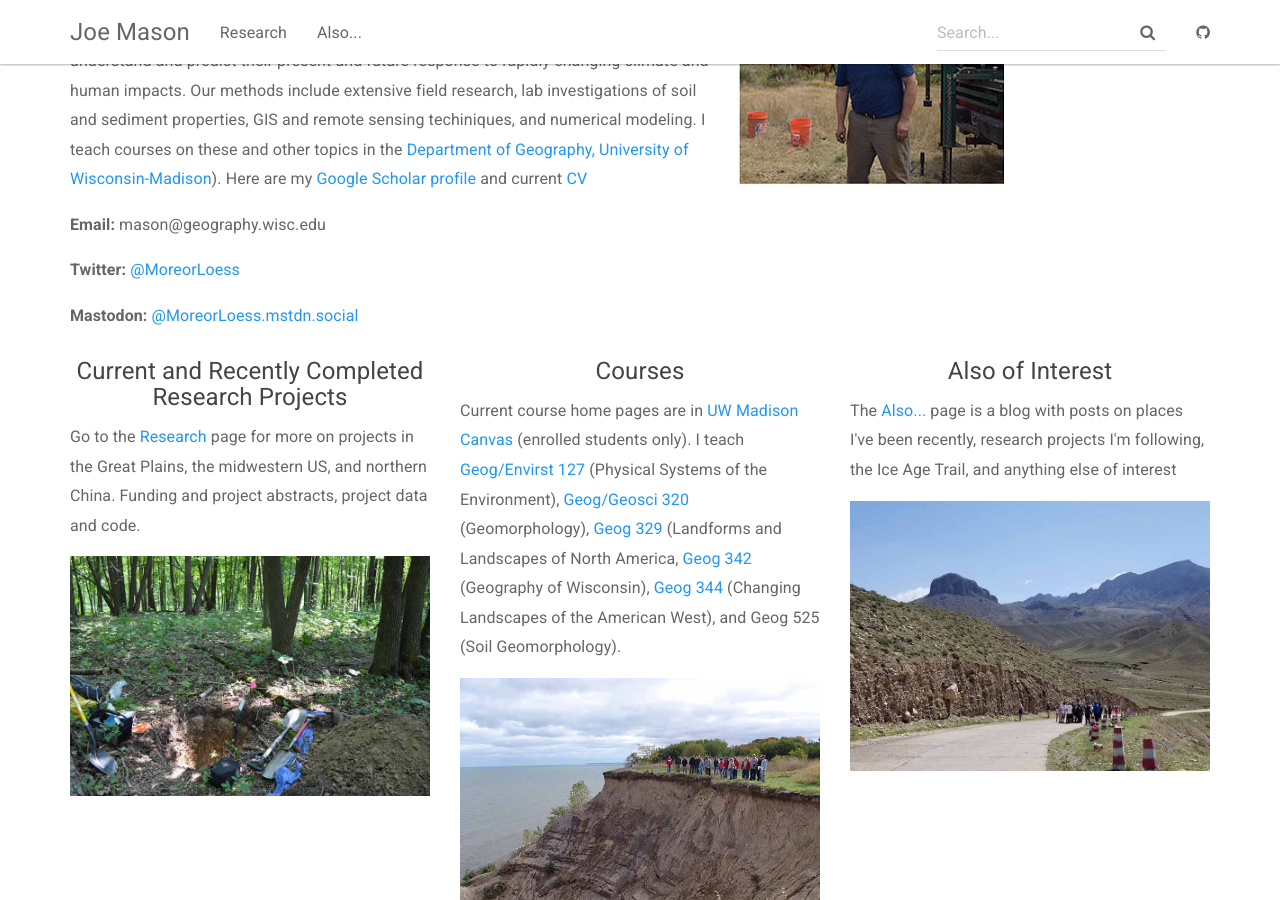
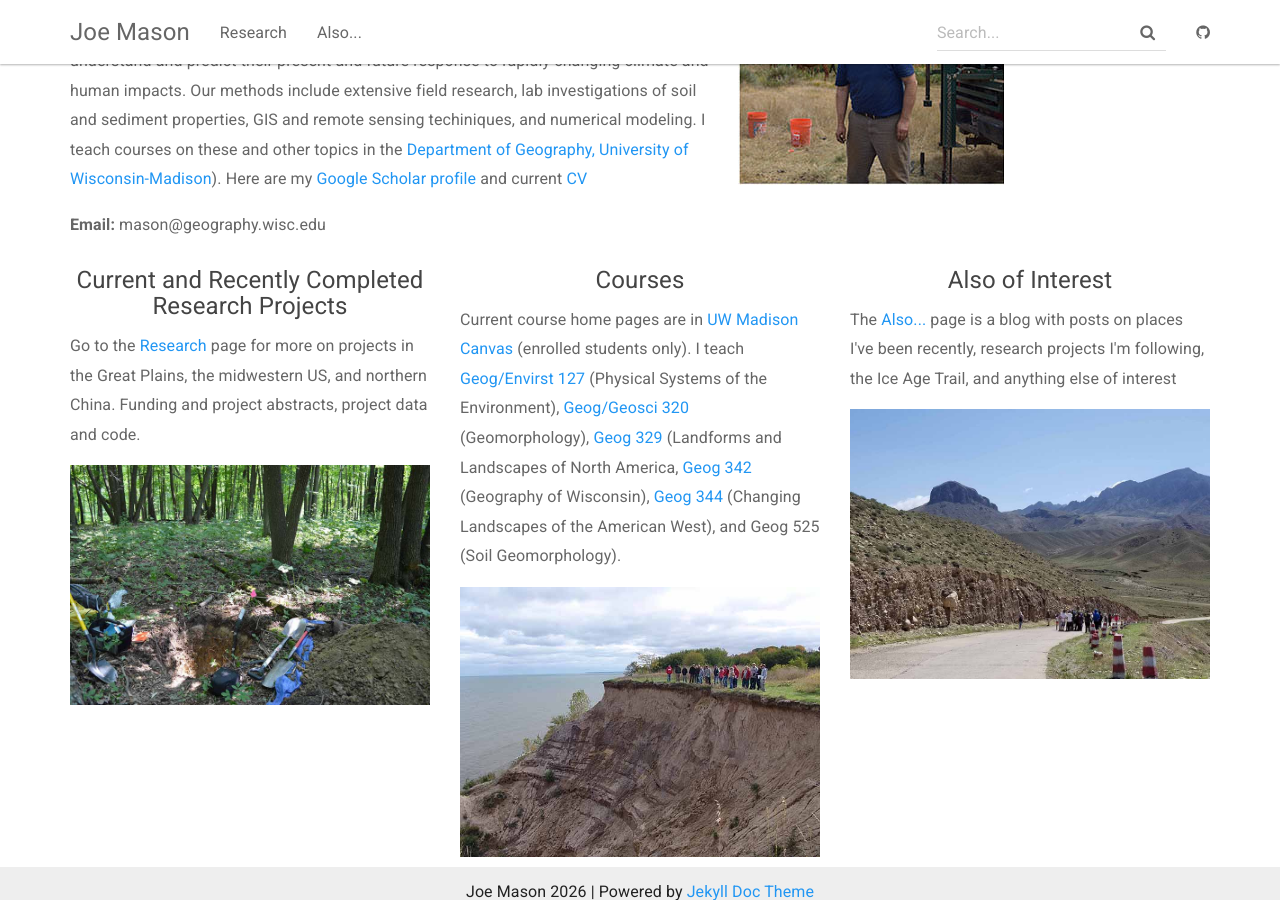
Before and after one commit to Joseph-A-Mason/Joseph-A-Mason.github.io, a Jekyll site: the page built from index.html, in a window 1280 px wide and 900 px high, scrolled down 502 px. Built offline with Jekyll 4.4.1, drawn with Linux system fonts in a browser that asks for light colours.

Commit message:
Updated CV, dropped Twitter and Mastodon links

```diff
--- a/index.html
+++ b/index.html
@@ -15,7 +15,7 @@ layout: default
     <div class="row">
     	<div class="col-lg-7">
             <h4>Research and Teaching:</h4>
-              <p>With my students and collaborators, I study loess (windblown dust), sand dunes, and soils, to understand how landscapes of the Great Plains, the Midwestern US, and northern China have evolved and responded to past environmental change. By understanding how landscapes and soils have changed in the past, and the processes involved, we can understand and predict their present and future response to rapidly changing climate and human impacts. Our methods include extensive field research, lab investigations of soil and sediment properties, GIS and remote sensing techiniques, and numerical modeling. I teach courses on these and other topics in the <a href="https://geography.wisc.edu/" target="_blank">Department of Geography, University of Wisconsin-Madison</a>). Here are my <a href="https://scholar.google.com/citations?user=2C-DnEMAAAAJ&hl=en&oi=ao" target="_blank">Google Scholar profile</a> and current <a href="{{ "/assets/img/J_Mason_CV_01_20_24.pdf" | relative_url }}" target="_blank">CV</a></p>
+              <p>With my students and collaborators, I study loess (windblown dust), sand dunes, and soils, to understand how landscapes of the Great Plains, the Midwestern US, and northern China have evolved and responded to past environmental change. By understanding how landscapes and soils have changed in the past, and the processes involved, we can understand and predict their present and future response to rapidly changing climate and human impacts. Our methods include extensive field research, lab investigations of soil and sediment properties, GIS and remote sensing techiniques, and numerical modeling. I teach courses on these and other topics in the <a href="https://geography.wisc.edu/" target="_blank">Department of Geography, University of Wisconsin-Madison</a>). Here are my <a href="https://scholar.google.com/citations?user=2C-DnEMAAAAJ&hl=en&oi=ao" target="_blank">Google Scholar profile</a> and current <a href="{{ "/assets/img/J_Mason_CV_02_01_26.pdf" | relative_url }}" target="_blank">CV</a></p>
      	</div>
 	<div class="col">
 		<p><br></p>
@@ -25,8 +25,6 @@ layout: default
     <div class="row">
 	<div class="col-sm-4">
 		<p><strong>Email:</strong> mason@geography.wisc.edu</p>
-		<p><strong>Twitter:</strong> <a href="https://twitter.com/MoreorLoess" target="_blank">@MoreorLoess</a>
-        <p><strong>Mastodon:</strong> <a rel="me" href="https://mstdn.social/@MoreorLoess">@MoreorLoess.mstdn.social</a>
 	</div>
     </div>
     <div class="row">
```
Also changed, not shown: 1 other file.
